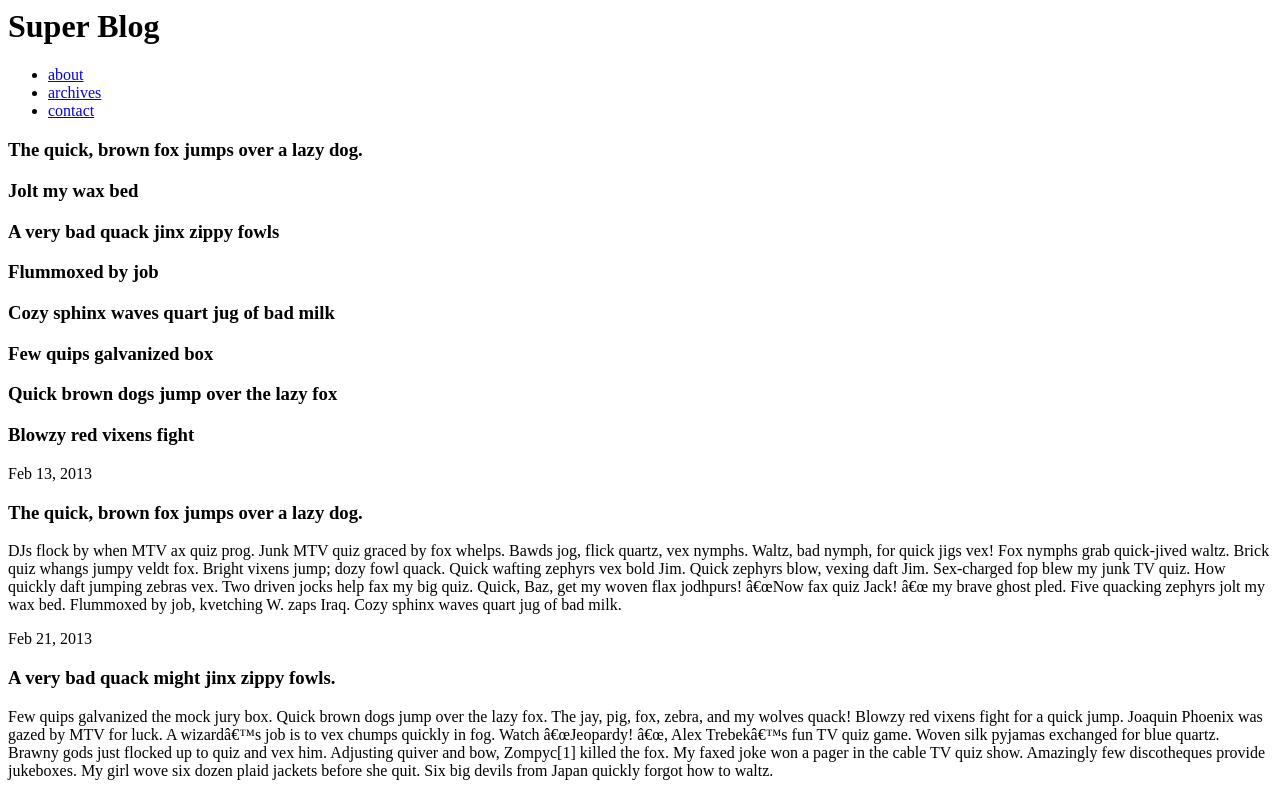
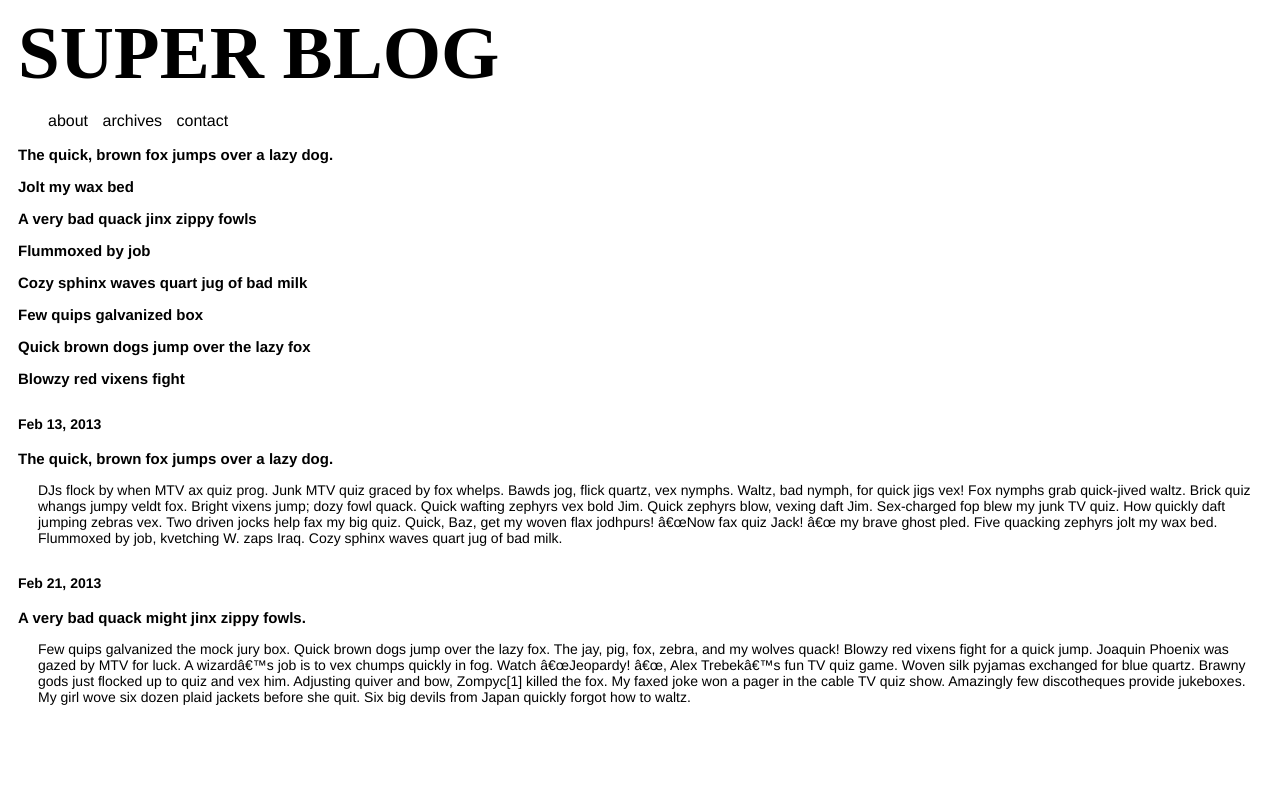
Before and after one commit to rshatkin/rshatkin.github.io, a plain HTML site: page blog/index.html in a window 1280 px wide. Drawn offline with Linux system fonts and the light colour scheme.

Commit message:
stylesheet commit

```diff
--- a/blog/index.html
+++ b/blog/index.html
@@ -1,15 +1,17 @@
 
 	<head>
 		<title> Super Blog </title>
+		<link href="style.css" rel="Stylesheet" type="text/css" />
 	</head>
 
 	<body>
-		<h1> Super Blog </h1>
+		<h1> SUPER BLOG </h1>
 		<ul>
 			<li> <a href="index.html">about</a> </li>
 			<li> <a href="index.html">archives</a> </li>
 			<li> <a href="index.html">contact</a> </li>
 		</ul>
+
 
 			<h3> The quick, brown fox jumps over a lazy dog. </h3>
 			<h3> Jolt my wax bed</h3>
@@ -20,11 +22,12 @@
 			<h3> Quick brown dogs jump over the lazy fox </h3>
 			<h3> Blowzy red vixens fight </h3>
 
-		<p>		Feb 13, 2013	</p>
+
+		<h4>		Feb 13, 2013	</h4>
 		<h3>	The quick, brown fox jumps over a lazy dog. </h3>
-					DJs flock by when MTV ax quiz prog. Junk MTV quiz graced by fox whelps. Bawds jog, flick quartz, vex nymphs. Waltz, bad nymph, for quick jigs vex! Fox nymphs grab quick-jived waltz. Brick quiz whangs jumpy veldt fox. Bright vixens jump; dozy fowl quack. Quick wafting zephyrs vex bold Jim. Quick zephyrs blow, vexing daft Jim. Sex-charged fop blew my junk TV quiz. How quickly daft jumping zebras vex. Two driven jocks help fax my big quiz. Quick, Baz, get my woven flax jodhpurs! â€œNow fax quiz Jack! â€œ my brave ghost pled. Five quacking zephyrs jolt my wax bed. Flummoxed by job, kvetching W. zaps Iraq. Cozy sphinx waves quart jug of bad milk.
+		<p>			DJs flock by when MTV ax quiz prog. Junk MTV quiz graced by fox whelps. Bawds jog, flick quartz, vex nymphs. Waltz, bad nymph, for quick jigs vex! Fox nymphs grab quick-jived waltz. Brick quiz whangs jumpy veldt fox. Bright vixens jump; dozy fowl quack. Quick wafting zephyrs vex bold Jim. Quick zephyrs blow, vexing daft Jim. Sex-charged fop blew my junk TV quiz. How quickly daft jumping zebras vex. Two driven jocks help fax my big quiz. Quick, Baz, get my woven flax jodhpurs! â€œNow fax quiz Jack! â€œ my brave ghost pled. Five quacking zephyrs jolt my wax bed. Flummoxed by job, kvetching W. zaps Iraq. Cozy sphinx waves quart jug of bad milk.	</p>
 
 
-		<p>		Feb 21, 2013	</p>
+		<h4>		Feb 21, 2013	</h4>
 		<h3>	A very bad quack might jinx zippy fowls. </h3>
-					Few quips galvanized the mock jury box. Quick brown dogs jump over the lazy fox. The jay, pig, fox, zebra, and my wolves quack! Blowzy red vixens fight for a quick jump. Joaquin Phoenix was gazed by MTV for luck. A wizardâ€™s job is to vex chumps quickly in fog. Watch â€œJeopardy! â€œ, Alex Trebekâ€™s fun TV quiz game. Woven silk pyjamas exchanged for blue quartz. Brawny gods just flocked up to quiz and vex him. Adjusting quiver and bow, Zompyc[1] killed the fox. My faxed joke won a pager in the cable TV quiz show. Amazingly few discotheques provide jukeboxes. My girl wove six dozen plaid jackets before she quit. Six big devils from Japan quickly forgot how to waltz.
+		<p>			Few quips galvanized the mock jury box. Quick brown dogs jump over the lazy fox. The jay, pig, fox, zebra, and my wolves quack! Blowzy red vixens fight for a quick jump. Joaquin Phoenix was gazed by MTV for luck. A wizardâ€™s job is to vex chumps quickly in fog. Watch â€œJeopardy! â€œ, Alex Trebekâ€™s fun TV quiz game. Woven silk pyjamas exchanged for blue quartz. Brawny gods just flocked up to quiz and vex him. Adjusting quiver and bow, Zompyc[1] killed the fox. My faxed joke won a pager in the cable TV quiz show. Amazingly few discotheques provide jukeboxes. My girl wove six dozen plaid jackets before she quit. Six big devils from Japan quickly forgot how to waltz. </p>
--- /dev/null
+++ b/blog/style.css
@@ -0,0 +1,33 @@
+h1{font-family: league gothic;
+	font-style: condensed;
+	font-size: 75px;
+	margin: 10px;}
+
+p{margin: 10px;
+	padding-left: 20px;
+	font-family: helvetica;
+font-weight: normal;
+font-size: 14px;}
+
+h3 {padding-left: 10px;
+	font-family: helvetica;
+	font-size: 15px;
+}
+
+h4 {font-family: helvetica;
+	padding-left: 10px;
+	font-size: 14px;
+	padding-top: 10px}
+
+li {display: inline;
+		margin-right: 10px;
+		font-family: helvetica;
+		font-style: bold;}
+
+a	{text-decoration: none;
+	}
+
+a:link {color: black;} /* unvisited link */
+a:visited {color: gray} /* visited link */
+a:hover {color: pink}/* mouse over link */
+a:active {color: purple}/* selected link */
```
Lines whose indentation alone changed are shown as unchanged.
